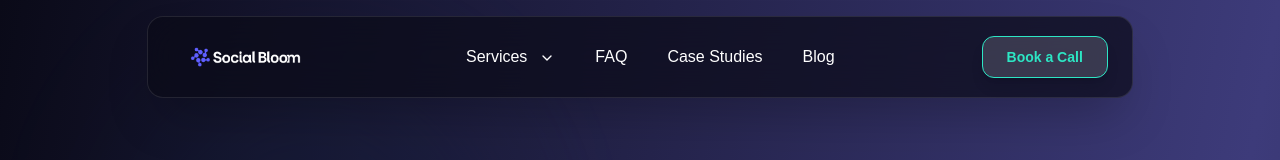
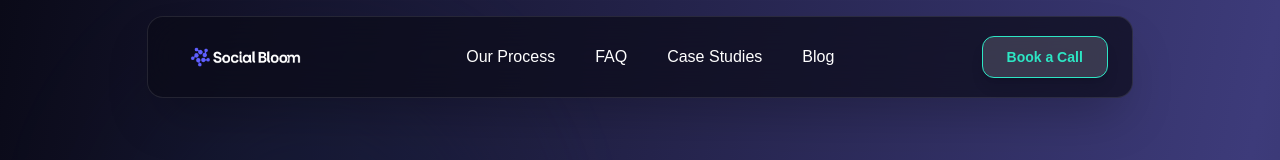
Before and after one commit to socialbloom-dev/website, a Next.js app: page / in a window 1280 px wide. Shown: the top 160 px of the page. Built offline with nearby package versions, Linux system fonts and the light colour scheme.

Commit message:
Update navigation: replace Services dropdown with Our Process link and add process section ID

```diff
--- a/app/page.tsx
+++ b/app/page.tsx
@@ -450,7 +450,7 @@ export default function SocialBloomWebsite() {
       </section>
 
       {/* How We Transfer Ownership Section */}
-      <section className="py-12 md:py-20 px-3 sm:px-4 md:px-6">
+      <section id="process" className="py-12 md:py-20 px-3 sm:px-4 md:px-6">
         <div className="container mx-auto px-4">
           <motion.div
             className="text-center mb-12 md:mb-16"
--- a/components/site-header.tsx
+++ b/components/site-header.tsx
@@ -63,30 +63,8 @@ export default function SiteHeader() {
 
               {/* Desktop Navigation */}
               <div className="hidden lg:flex items-center space-x-6 xl:space-x-10">
-                <div className="relative group">
-                  <motion.button
-                    className="text-white hover:text-[#2DE6C4] transition-all duration-300 flex items-center gap-2 font-medium text-sm xl:text-base"
-                    whileHover={{ scale: 1.05 }}
-                  >
-                    Services{" "}
-                    <ChevronDown className="relative top-[1px] ml-1 h-3 w-3 xl:w-4 xl:h-4 transition-transform group-hover:rotate-180" />
-                  </motion.button>
-                  <motion.div className="absolute top-full left-0 mt-3 w-48 xl:w-56 bg-[#16213e]/95 backdrop-blur-[30px] border border-[#4a5568]/30 rounded-2xl p-3 opacity-0 invisible group-hover:opacity-100 group-hover:visible transition-all duration-300 shadow-2xl">
-                    <Link
-                      href="/services/inbound"
-                      className="block px-4 py-3 text-white hover:text-[#2DE6C4] hover:bg-[#4a5568]/20 rounded-xl transition-all duration-300 text-sm"
-                    >
-                      Inbound Marketing
-                    </Link>
-                    <Link
-                      href="/services/outbound"
-                      className="block px-4 py-3 text-white hover:text-[#2DE6C4] hover:bg-[#4a5568]/20 rounded-xl transition-all duration-300 text-sm"
-                    >
-                      Outbound Marketing
-                    </Link>
-                  </motion.div>
-                </div>
                 {[
+                  { name: "Our Process", href: "/#process" },
                   { name: "FAQ", href: "/#faq" },
                   { name: "Case Studies", href: "/#case-studies" },
                 ].map((item) => (
@@ -145,8 +123,7 @@ export default function SiteHeader() {
                 >
                   <div className="space-y-3">
                     {[
-                      { href: "/services/inbound", label: "Inbound Marketing" },
-                      { href: "/services/outbound", label: "Outbound Marketing" },
+                      { href: "/#process", label: "Our Process" },
                       { href: "/#faq", label: "FAQ" },
                       { href: "/#case-studies", label: "Case Studies" },
                       { href: "/blog", label: "Blog" },
```
